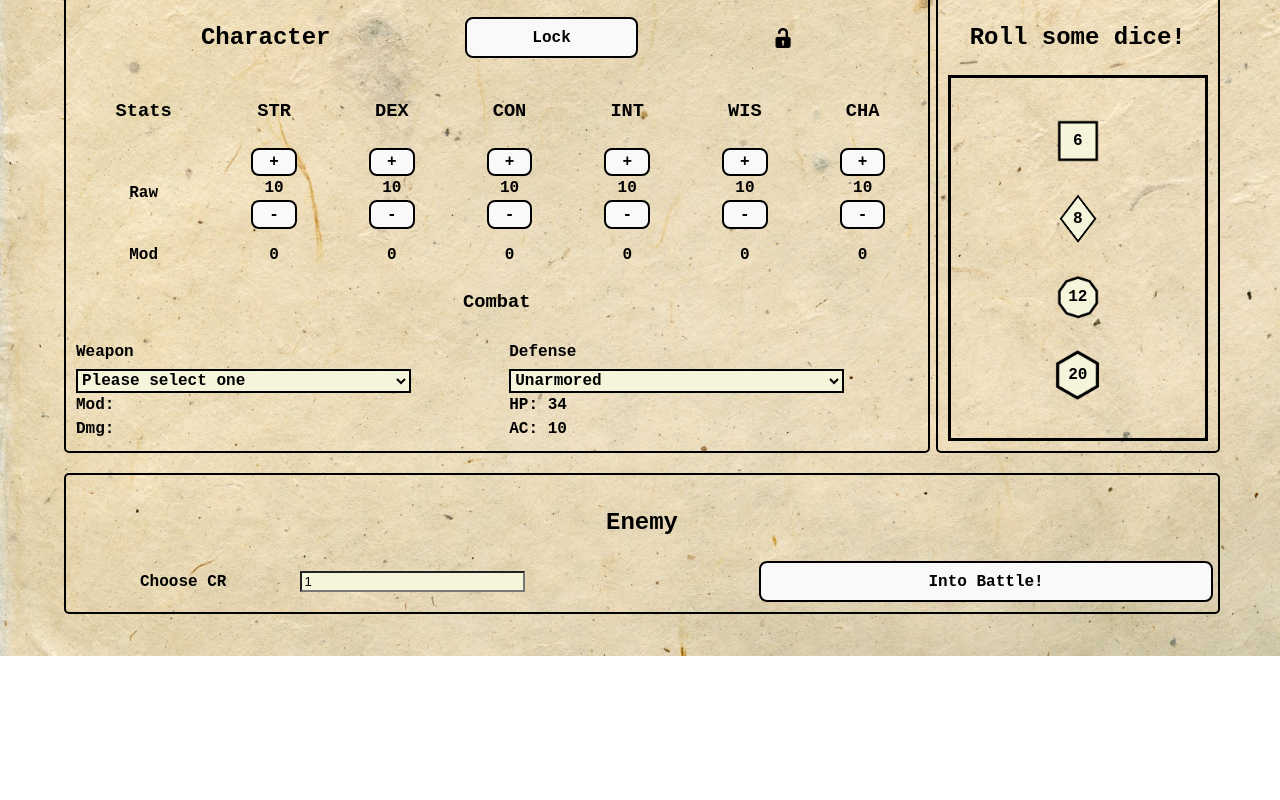
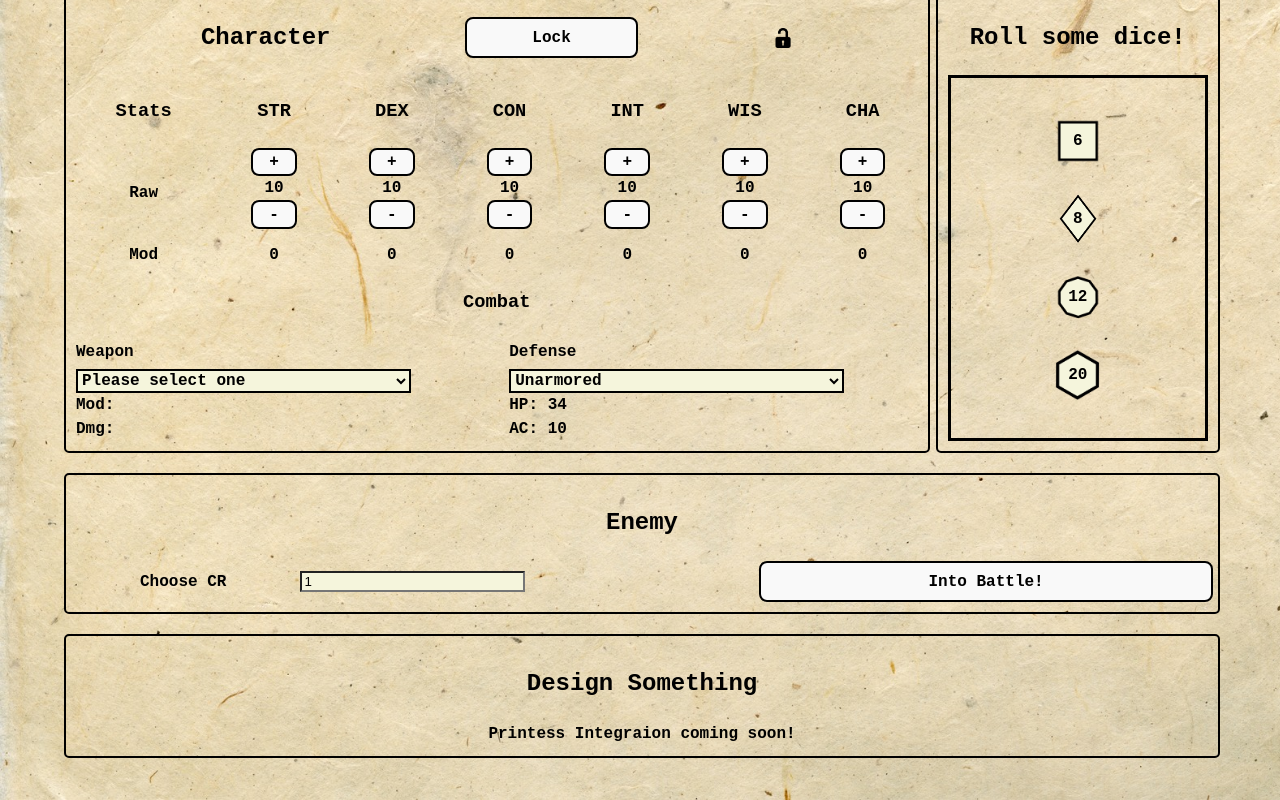
Before and after one commit to Pixelprotagonist/physical-dom-frontend-showcase, a Vue app: page / in a window 1280 px wide. Shown: the part 289-1089 px from the top of the page. Before the commit the page ends 945 px from the top, so only its background shows below. Built offline with nearby package versions, Linux system fonts and the light colour scheme.

Commit message:
feat: add printess widget and sidebar controls

```diff
--- a/src/App.vue
+++ b/src/App.vue
@@ -5,6 +5,7 @@ import Sidebar from './components/Sidebar.vue';
 import CharacterWidget from './components/CharacterWidget.vue';
 import EnemyWidget from './components/EnemyWidget.vue';
 import DiceWidget from './components/DiceWidget.vue';
+import PrintessWidget from './components/PrintessWidget.vue';
 
 const sidebarHidden = ref(false);
 
@@ -13,9 +14,10 @@ const toggleSidebar = () => {
 }
 
 const widgets = reactive([
-  {name: 'character', active: true, displayName: "Character"},
-  {name: 'dice', active: true, displayName: "Dice Tray"},
-  {name: 'enemies', active: true, displayName: "Enemies"},
+  {name: 'character', active: true, displayName: 'Character'},
+  {name: 'dice', active: true, displayName: 'Dice Tray'},
+  {name: 'enemies', active: true, displayName: 'Enemies'},
+  {name: 'printess', active: true, displayName: 'Printess'},
   ])
 </script>
 
@@ -37,6 +39,8 @@ const widgets = reactive([
       <DiceWidget v-if="widgets[1].active" />
 
       <EnemyWidget v-if="widgets[2].active" />
+
+      <PrintessWidget v-if="widgets[3].active" />
     </div>
 
   </div>
--- /dev/null
+++ b/src/components/PrintessWidget.vue
@@ -0,0 +1,61 @@
+<script setup>
+import { computed, ref } from 'vue';
+
+import { getRandomInt } from '../helpers/helpers'
+import Widget from './Widget.vue';
+
+// to add dice, add them here, add a fitting background image to assets and add a class for the background
+const fastDice = ref([
+  {sides: 6, rolling: false, result: 6},
+  {sides: 8, rolling: false, result: 8},
+  {sides: 12, rolling: false, result: 12},
+  {sides: 20, rolling: false, result: 20},
+])
+
+const dieClasses = (sides) => {
+  const { rolling, result } = fastDice.value.find((die) => die.sides === sides);
+  const dieBaseClasses = ['fastDie', `d${sides}`]
+  if (rolling) {
+    return [...dieBaseClasses, 'rolling'];
+  } else if (result === 1) {
+    return [...dieBaseClasses, 'criticalFailure'];
+  } else {
+    return dieBaseClasses;
+  }
+}
+
+function delay(time) {
+  return new Promise(resolve => setTimeout(resolve, time));
+}
+
+const rollDie = (faces) => {
+  return getRandomInt(faces, 1);
+}
+
+const rollFastDie = async (index, sides) => {
+  fastDice.value[index].rolling = true;
+  await delay(1000);
+  fastDice.value[index].result = rollDie(sides);
+  fastDice.value[index].rolling = false;
+}
+</script>
+
+<template>
+  <Widget class="printessWidget">
+    <template #header>
+      <h2>Design Something</h2>
+    </template>
+
+    <template #body>
+      <div>
+        Printess Integraion coming soon!
+      </div>
+    </template>
+  </Widget>
+</template>
+
+<style scoped>
+.printessWidget {
+  grid-column: span 4;
+}
+</style>
```
